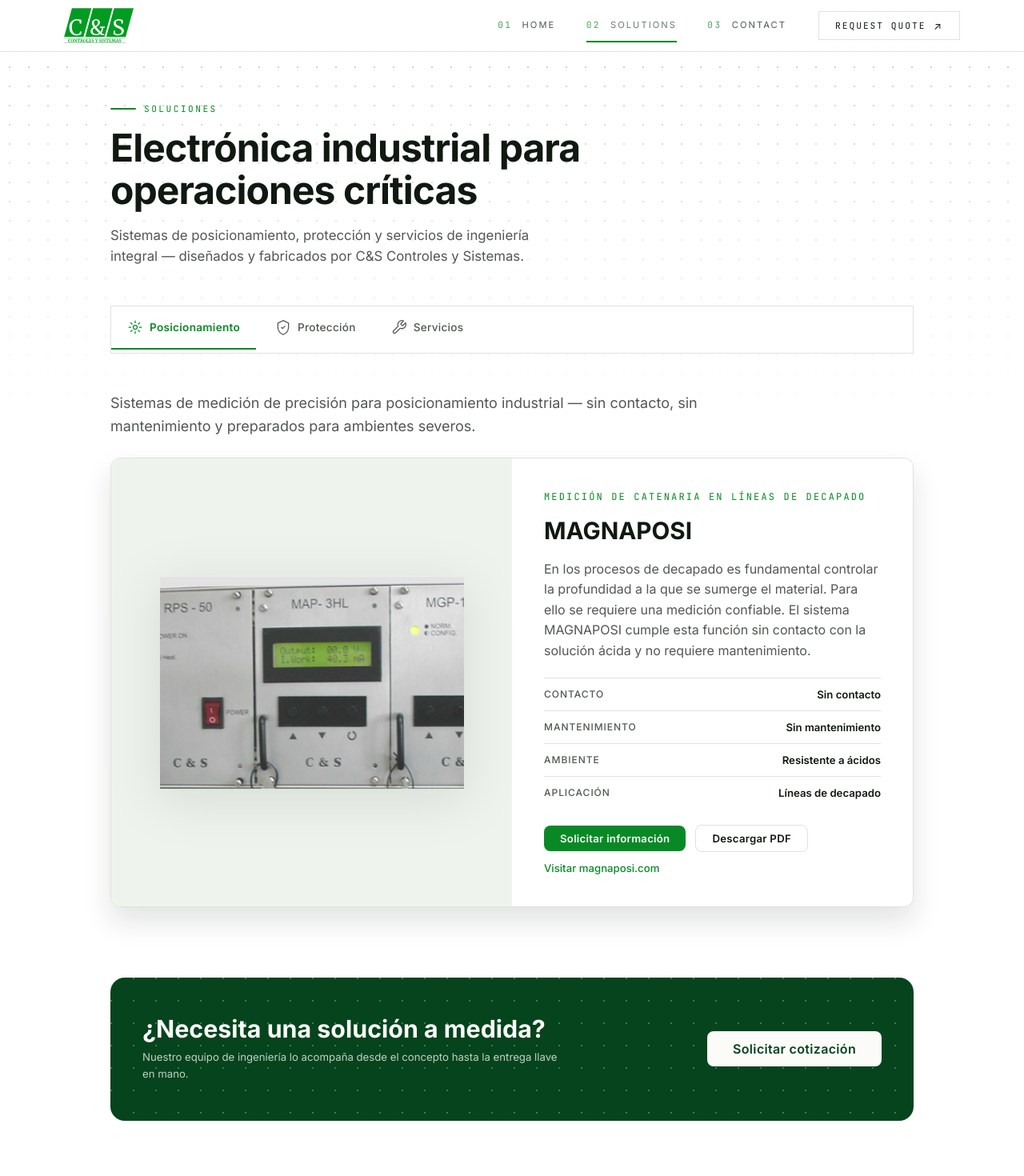
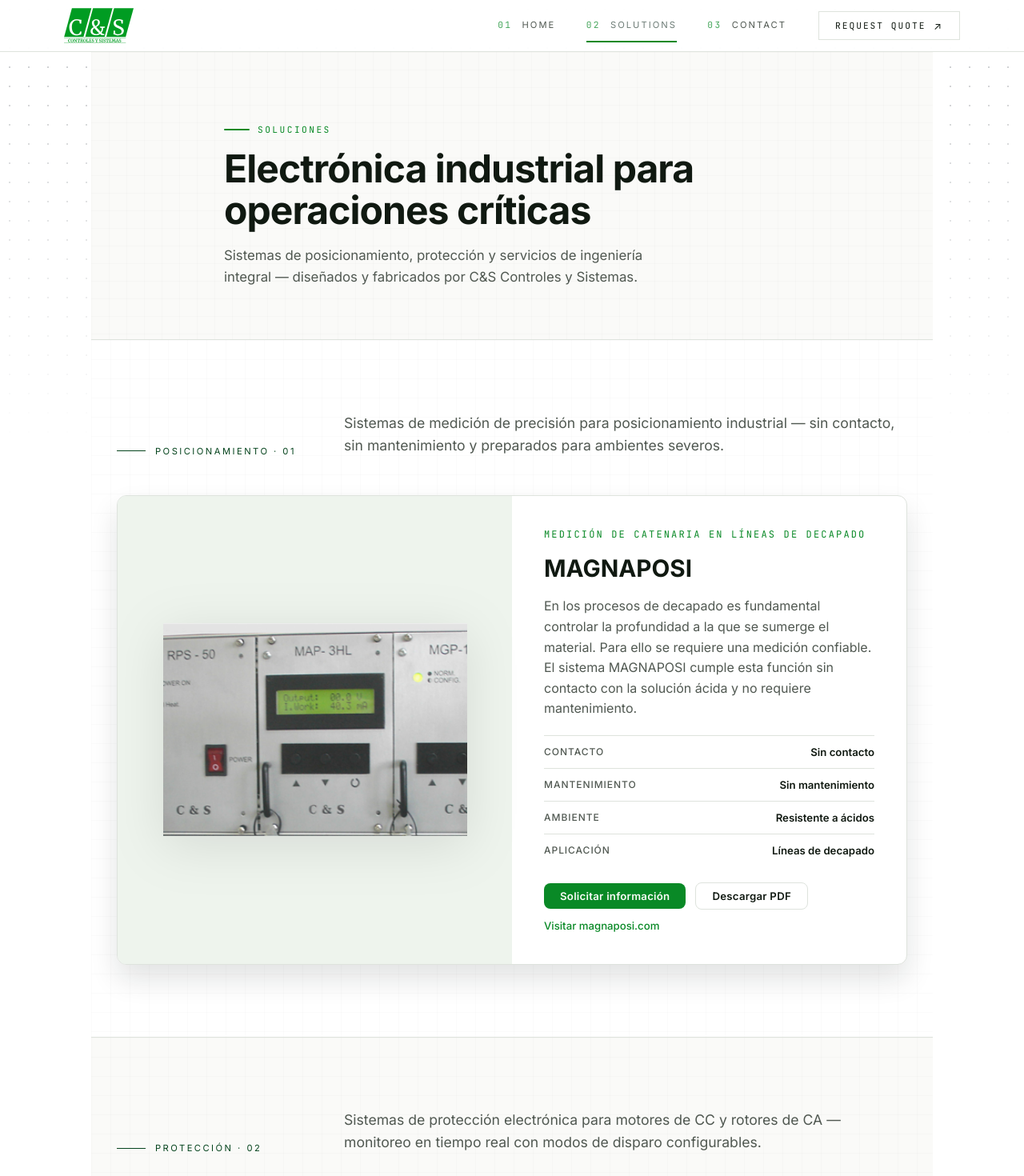
Before and after one commit to luciapuccini/cyselectronics, a React (Vite) app: page /solutions in a window 1280 px wide. Shown: the top 1470 px of the page at 80% size. Built offline with nearby package versions, Linux system fonts and the light colour scheme.

Commit message:
solutions page

```diff
--- a/src/routes/Solutions.tsx
+++ b/src/routes/Solutions.tsx
@@ -1,4 +1,3 @@
-import { useEffect, useMemo, useState } from 'react';
 import styled from 'styled-components';
 
 import magnaposiImg from '../assets/products/Magnaposi.png';
@@ -417,25 +416,11 @@
     { en: copy.en.metaDescription, es: copy.es.metaDescription },
   );
   const { locale } = useTranslation();
-  const content = useMemo(() => copy[locale], [locale]);
-
-  const [activeSection, setActiveSection] = useState<SectionKey>('positioning');
-  const [activeItemId, setActiveItemId] = useState<string>(
-    content.sections[activeSection].items[0].id,
-  );
-
-  useEffect(() => {
-    const firstItem = content.sections[activeSection].items[0];
-    setActiveItemId(firstItem.id);
-  }, [activeSection, content]);
-
-  const section = content.sections[activeSection];
-  const activeItem = section.items.find((item) => item.id === activeItemId) ?? section.items[0];
-  const hasTabs = section.items.length > 1;
-  const isServices = section.type === 'service';
+  const content = copy[locale];
 
   return (
     <Page>
+      <HeroSection>
         <Hero>
           <HeroEyebrow>
             <HeroDash />
@@ -444,65 +429,55 @@
           <HeroTitle>{content.hero.title}</HeroTitle>
           <HeroLede>{content.hero.lede}</HeroLede>
         </Hero>
+      </HeroSection>
 
-      <Tabs role="tablist">
       {sectionOrder.map((key) => {
-          const tabContent = content.sections[key];
-          const active = key === activeSection;
+        const section = content.sections[key];
+        const isServices = section.type === 'service';
+
         return (
-            <TabButton
-              key={key}
-              type="button"
-              role="tab"
-              aria-selected={active}
-              onClick={() => setActiveSection(key)}
-            >
-              <TabIcon aria-hidden="true">{renderIcon(key)}</TabIcon>
-              <span>{tabContent.label}</span>
-            </TabButton>
+          <SolutionsSection key={key} id={key}>
+            <SectionPattern aria-hidden="true" />
+            <SolutionsSectionInner>
+              <SolutionsSectionHeader>
+                <SectionLabel>
+                  <SectionAccent />
+                  <span>{section.label} · {String(section.items.length).padStart(2, '0')}</span>
+                </SectionLabel>
+                <SectionDescription>{section.description}</SectionDescription>
+              </SolutionsSectionHeader>
+
+              {isServices ? (
+                <ServiceGrid>
+                  {(section.items as ServiceItem[]).map((item) => (
+                    <ServiceCard key={item.id} item={item} />
+                  ))}
+                </ServiceGrid>
+              ) : (
+                <ProductStack>
+                  {(section.items as ProductItem[]).map((item) => (
+                    <ProductCard key={item.id} item={item} />
+                  ))}
+                </ProductStack>
+              )}
+            </SolutionsSectionInner>
+          </SolutionsSection>
         );
       })}
-      </Tabs>
 
-      <SectionContainer>
-        <SectionDescription>{section.description}</SectionDescription>
-
-        {hasTabs && (
-          <SubTabs role="tablist">
-            {section.items.map((item) => {
-              const isActive = item.id === activeItemId;
-              return (
-                <SubTabButton
-                  key={item.id}
-                  type="button"
-                  role="tab"
-                  aria-selected={isActive}
-                  onClick={() => setActiveItemId(item.id)}
-                >
-                  {item.name}
-                </SubTabButton>
-              );
-            })}
-          </SubTabs>
-        )}
-
-        {isServices ? (
-          <ServiceCard item={activeItem as ServiceItem} />
-        ) : (
-          <ProductCard item={activeItem as ProductItem} />
-        )}
-      </SectionContainer>
-
-      <CtaSection>
+      <FinalCtaSection>
         <CtaInner>
           <CtaCopy>
-            <CtaHeading>{content.cta.heading}</CtaHeading>
+            <SectionLabel $tone="light">
+              <SectionAccent />
+              <span>{content.cta.heading}</span>
+            </SectionLabel>
             <CtaBody>{content.cta.body}</CtaBody>
           </CtaCopy>
           <CtaButton href={content.cta.href}>{content.cta.button}</CtaButton>
           <CtaPattern aria-hidden="true" />
         </CtaInner>
-      </CtaSection>
+      </FinalCtaSection>
     </Page>
   );
 };
@@ -604,52 +579,45 @@
   </ServiceCardRoot>
 );
 
-const renderIcon = (key: SectionKey) => {
-  switch (key) {
-    case 'positioning':
-      return (
-        <svg width="20" height="20" viewBox="0 0 24 24" fill="none" stroke="currentColor" strokeWidth="1.5">
-          <circle cx="12" cy="12" r="3" />
-          <path d="M12 2v4M12 18v4M2 12h4M18 12h4" />
-          <path d="M4.93 4.93l2.83 2.83M16.24 16.24l2.83 2.83M4.93 19.07l2.83-2.83M16.24 7.76l2.83-2.83" />
-        </svg>
-      );
-    case 'protection':
-      return (
-        <svg width="20" height="20" viewBox="0 0 24 24" fill="none" stroke="currentColor" strokeWidth="1.5">
-          <path d="M12 2l8 4v6c0 5.25-3.5 9.74-8 11-4.5-1.26-8-5.75-8-11V6l8-4z" />
-          <path d="M9 12l2 2 4-4" />
-        </svg>
-      );
-    case 'services':
-    default:
-      return (
-        <svg width="20" height="20" viewBox="0 0 24 24" fill="none" stroke="currentColor" strokeWidth="1.5">
-          <path d="M14.7 6.3a1 1 0 000 1.4l1.6 1.6a1 1 0 001.4 0l3.77-3.77a6 6 0 01-7.94 7.94l-6.91 6.91a2.12 2.12 0 01-3-3l6.91-6.91a6 6 0 017.94-7.94l-3.76 3.76z" />
-        </svg>
-      );
-  }
-};
-
 const Page = styled.div`
-  max-width: ${tokens.layout.containerMaxWide};
-  margin: 0 auto;
-  padding: ${tokens.space[16]} ${tokens.space[6]} ${tokens.space[20]};
   display: flex;
   flex-direction: column;
-  gap: ${tokens.space[12]};
+`;
 
-  @media (max-width: ${tokens.bp.lg}) {
-    padding: ${tokens.space[14]} ${tokens.space[6]} ${tokens.space[16]};
-    gap: ${tokens.space[10]};
+const HeroSection = styled.section`
+  position: relative;
+  border-bottom: 1px solid var(--border);
+  padding: clamp(4rem, 7vw, 6rem) var(--space-8) clamp(3rem, 6vw, 4rem);
+  background: var(--background);
+  overflow: hidden;
+
+  &::before {
+    content: '';
+    position: absolute;
+    inset: 0;
+    background-image: linear-gradient(
+        90deg,
+        rgba(16, 25, 17, 0.05) 1px,
+        transparent 1px
+      ),
+      linear-gradient(
+        rgba(16, 25, 17, 0.05) 1px,
+        transparent 1px
+      );
+    background-size: 22px 22px;
+    opacity: 0.35;
+    pointer-events: none;
   }
 `;
 
 const Hero = styled.header`
+  position: relative;
+  z-index: var(--z-raised);
   display: flex;
   flex-direction: column;
   gap: ${tokens.space[4]};
   max-width: 720px;
+  margin: 0 auto;
 `;
 
 const HeroEyebrow = styled.span`
@@ -689,97 +657,103 @@
   max-width: 580px;
 `;
 
-const Tabs = styled.nav`
-  display: flex;
-  gap: ${tokens.space[1]};
-  border: 1px solid ${tokens.colors.border};
-  position: sticky;
-  top: calc(${tokens.layout.headerHeight} + ${tokens.space[2]});
-  z-index: ${tokens.z.sticky};
-  background: ${tokens.colors.card};
-  padding-bottom: ${tokens.space[1]};
+const SolutionsSection = styled.section`
+  position: relative;
+  border-bottom: 1px solid var(--border);
+  background: var(--background);
+  padding: clamp(4rem, 7vw, 6rem) var(--space-8);
+  overflow: hidden;
+
+  &:nth-of-type(even) {
+    background: var(--card);
+  }
 
   @media (max-width: ${tokens.bp.lg}) {
-    top: calc(${tokens.layout.headerHeightMobile} + ${tokens.space[2]});
-    overflow-x: auto;
+    padding: clamp(3rem, 10vw, 4.5rem) var(--space-6);
   }
 `;
 
-const TabButton = styled.button`
-  appearance: none;
-  border: none;
-  background: none;
-  padding: ${tokens.space[4]} ${tokens.space[5]};
-  display: inline-flex;
-  align-items: center;
-  gap: ${tokens.space[2]};
-  font-size: 0.85rem;
-  font-weight: ${tokens.fontWeight.medium};
-  letter-spacing: ${tokens.letter.tight};
-  color: ${tokens.colors.mutedForeground};
-  cursor: pointer;
-  border-bottom: 2px solid transparent;
-  transition: color ${tokens.transition.fast}, border-color ${tokens.transition.fast};
+const SectionPattern = styled.div`
+  position: absolute;
+  inset: 0;
+  background-image: linear-gradient(
+      90deg,
+      rgba(16, 25, 17, 0.06) 1px,
+      transparent 1px
+    ),
+    linear-gradient(
+      rgba(16, 25, 17, 0.06) 1px,
+      transparent 1px
+    );
+  background-size: 24px 24px;
+  opacity: 0.28;
+  pointer-events: none;
+`;
 
-  &[aria-selected='true'] {
-    color: ${tokens.colors.primary};
-    border-bottom-color: ${tokens.colors.primary};
-    font-weight: ${tokens.fontWeight.semibold};
-  }
+const SolutionsSectionInner = styled.div`
+  position: relative;
+  z-index: var(--z-raised);
+  max-width: var(--container-max-wide);
+  margin: 0 auto;
+  display: flex;
+  flex-direction: column;
+  gap: clamp(var(--space-6), 6vw, var(--space-12));
+`;
 
-  &:hover {
-    color: ${tokens.colors.primary};
+const SolutionsSectionHeader = styled.div`
+  display: flex;
+  flex-direction: column;
+  gap: var(--space-5);
+
+  @media (min-width: 960px) {
+    flex-direction: row;
+    align-items: flex-end;
+    justify-content: space-between;
   }
 `;
 
-const TabIcon = styled.span`
+const SectionLabel = styled.span<{ $tone?: 'default' | 'light' }>`
   display: inline-flex;
   align-items: center;
-  justify-content: center;
-  color: inherit;
+  gap: var(--space-3);
+  font-family: var(--font-mono);
+  font-size: 0.7rem;
+  letter-spacing: var(--letter-extreme);
+  text-transform: uppercase;
+  color: ${({ $tone }) => ($tone === 'light' ? 'var(--accent-foreground)' : 'var(--accent)')};
 `;
 
-const SectionContainer = styled.section`
-  display: flex;
-  flex-direction: column;
-  gap: ${tokens.space[6]};
+const SectionAccent = styled.span`
+  display: inline-block;
+  width: 36px;
+  height: 1px;
+  background: currentColor;
 `;
 
 const SectionDescription = styled.p`
   margin: 0;
-  font-size: ${tokens.fontSize.lg};
-  color: ${tokens.colors.mutedForeground};
-  line-height: ${tokens.lineHeight.relaxed};
-  max-width: 760px;
+  max-width: clamp(520px, 55vw, 720px);
+  font-size: clamp(0.95rem, 1.4vw, 1.1rem);
+  color: var(--muted-foreground);
+  line-height: var(--line-relaxed);
+  text-wrap: pretty;
 `;
 
-const SubTabs = styled.div`
-  display: flex;
-  flex-wrap: wrap;
-  gap: ${tokens.space[2]};
+const ProductStack = styled.div`
+  display: grid;
+  gap: clamp(var(--space-6), 5vw, var(--space-10));
 `;
 
-const SubTabButton = styled.button`
-  appearance: none;
-  border-radius: ${tokens.radius.md};
-  border: 1px solid ${tokens.colors.border};
-  color: ${tokens.colors.mutedForeground};
-  font-size: ${tokens.fontSize.sm};
-  font-weight: ${tokens.fontWeight.medium};
-  padding: ${tokens.space[2]} ${tokens.space[4]};
-  cursor: pointer;
-  transition: background ${tokens.transition.fast}, color ${tokens.transition.fast}, border-color ${tokens.transition.fast};
+const ServiceGrid = styled.div`
+  display: grid;
+  gap: var(--space-6);
 
-  &[aria-selected='true'] {
-    background: ${tokens.colors.primary};
-    border-color: ${tokens.colors.primary};
-    color: ${tokens.colors.primaryForeground};
+  @media (min-width: 640px) {
+    grid-template-columns: repeat(2, minmax(0, 1fr));
   }
 
-  &:hover {
-    color: ${tokens.colors.primary};
-    border-color: ${tokens.colors.primary};
-    background: rgba(255, 255, 255, 0.02);
+  @media (min-width: 1024px) {
+    grid-template-columns: repeat(3, minmax(0, 1fr));
   }
 `;
 
@@ -1043,26 +1017,30 @@
   color: ${tokens.colors.mutedForeground};
 `;
 
-const CtaSection = styled.section`
-  margin-top: ${tokens.space[10]};
+const FinalCtaSection = styled.section`
+  position: relative;
+  border-top: 1px solid var(--border);
+  background: var(--background);
+  padding: clamp(4rem, 7vw, 6rem) var(--space-8) clamp(5rem, 8vw, 6.5rem);
 `;
 
 const CtaInner = styled.div`
   position: relative;
   overflow: hidden;
   border-radius: ${tokens.radius.xl};
-  padding: ${tokens.space[12]} ${tokens.space[10]};
+  padding: clamp(${tokens.space[10]}, 6vw, ${tokens.space[12]}) clamp(${tokens.space[8]}, 8vw, ${tokens.space[10]});
   background: ${tokens.colors.accent};
   display: flex;
   flex-wrap: wrap;
   gap: ${tokens.space[6]};
   align-items: center;
   justify-content: space-between;
+  max-width: var(--container-max-wide);
+  margin: 0 auto;
 
   @media (max-width: ${tokens.bp.lg}) {
     flex-direction: column;
     align-items: flex-start;
-    padding: ${tokens.space[10]} ${tokens.space[8]};
   }
 `;
 
@@ -1073,14 +1051,6 @@
   display: flex;
   flex-direction: column;
   gap: ${tokens.space[2]};
-`;
-
-const CtaHeading = styled.h2`
-  margin: 0;
-  font-size: clamp(1.6rem, 3vw, 1.9rem);
-  font-weight: ${tokens.fontWeight.bold};
-  line-height: ${tokens.lineHeight.snug};
-  color: ${tokens.colors.accentForeground};
 `;
 
 const CtaBody = styled.p`
```
Lines whose indentation alone changed are shown as unchanged.
